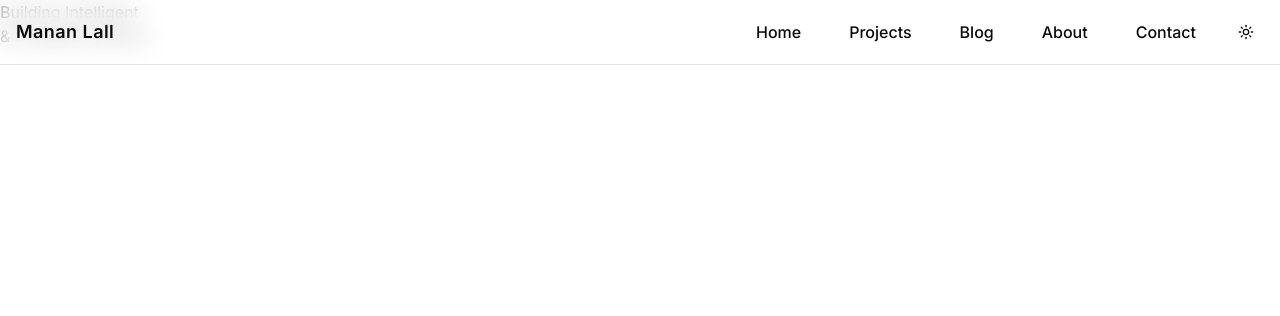
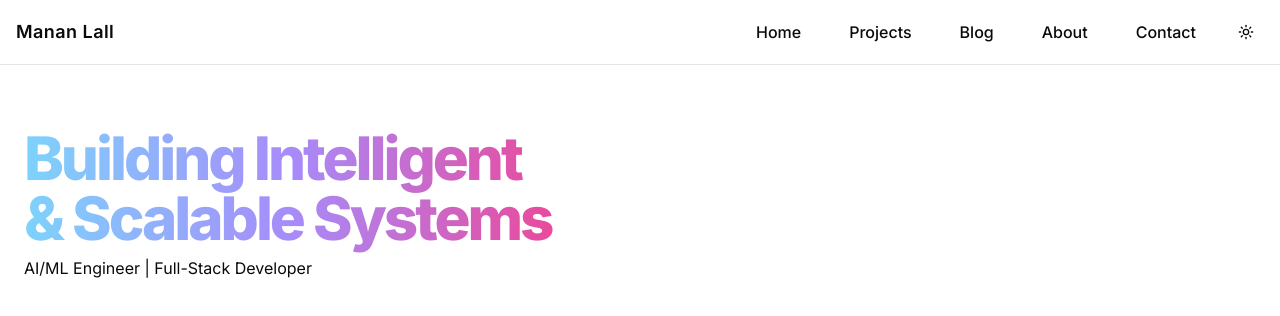
Before and after one commit to Manan0p/Personal-Portfolio, a Next.js app: page / in a window 1280 px wide. Shown: the top 316 px of the page. Built offline with nearby package versions, Linux system fonts and the light colour scheme.

Commit message:
gradient title

```diff
--- a/app/globals.css
+++ b/app/globals.css
@@ -123,3 +123,17 @@
     @apply bg-background text-foreground;
   }
 }
+
+@layer utilities {
+  .gradient-title {
+    @apply
+      bg-[linear-gradient(90deg,#7DD3FC,#A78BFA,#EC4899)]
+      bg-clip-text
+      text-transparent
+      font-extrabold
+      tracking-tighter
+      pb-2
+      pr-2
+      inline-block;
+  }
+}
--- a/app/page.jsx
+++ b/app/page.jsx
@@ -34,9 +34,14 @@ export default function Home() {
         </nav>
       </header>
       <main>
-        <section>
-          <div>
-            Building Intelligent <br/> & Scalable Systems
+        <section className="w-full py-12 md:py-24 lg:py-32 bg-background">
+          <div className="container mx-auto px-4 md:px-6">
+            <h2 className="gradient-title font-bold tracking-tighter text-left text-4xl md:text-5xl lg:text-6xl">
+              Building Intelligent <br/> & Scalable Systems
+            </h2>
+            <div>
+              AI/ML Engineer | Full-Stack Developer
+            </div>
           </div>
         </section>
       </main>
```
